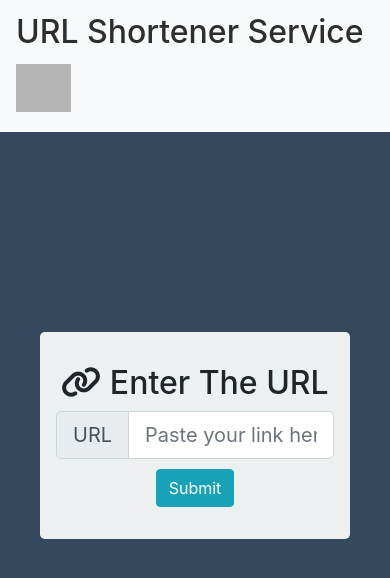
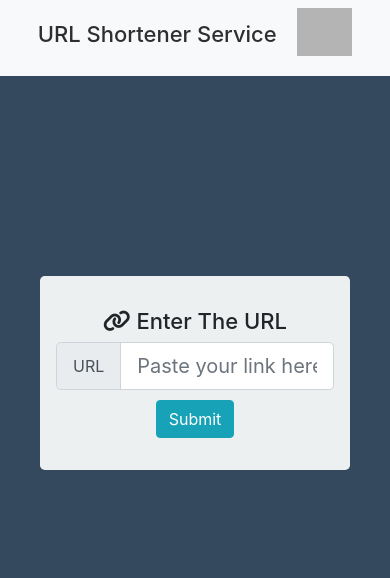
Before and after one commit to Avirup-301294/Friend-URL, a Node server app: page / in a window 390 px wide. Shown: the top 578 px of the page. Run offline with Node 20, Linux system fonts and the light colour scheme; some libraries are stand-ins or nearby versions; grey boxes are pictures that could not be loaded.

Commit message:
styles changed

```diff
--- a/public/css/styles.css
+++ b/public/css/styles.css
@@ -19,6 +19,18 @@ body {
 @media (max-width: 600px) {
     .container{
       padding: 40px 40px;
+    }
+    .headEl a h2{
+      font-size: 22px;
+    }
+    .icon {
+    font-size: 15px;
+    }
+    .tag {
+      font-size: 22px;
+    }
+    .url {
+      font-size: 16px;
     }
 }
 .icon{
--- a/views/index.ejs
+++ b/views/index.ejs
@@ -14,11 +14,11 @@
   <body>
     <header>
       <nav class="navbar navbar-light bg-light">
-        <div style="margin: 0 auto;">
-          <a class="navbar-brand" href="/"><h2>URL Shortener Service</h2></a>
-              <a href="https://github.com/Avirup-301294">
+        <div style="margin: 0 auto;" class="headEl">
+            <a class="navbar-brand" href="/"><h2>URL Shortener Service</h2></a>
+            <a href="https://github.com/Avirup-301294">
                 <img class="icon" src="https://image.flaticon.com/icons/png/512/25/25231.png">
-              </a>
+            </a>
           </div>
       </nav>
     </header>
@@ -26,11 +26,12 @@
     <div class="container" style="padding-top:200px;">
         <div class="jumbotron" style="background: #ecf0f1;">
           <div class="text-center">
-            <h2><i class="fas fa-link animated rubberBand"></i> Enter The URL</h2>
+            <h2 class="tag"><i class="fas fa-link animated rubberBand"></i> Enter The URL</h2>
           </div>
             <div class="input-group input-group-lg">
                 <div class="input-group-prepend">
-                  <span class="input-group-text" id="inputGroup-sizing-lg">URL</span>
+                  <span class="input-group-text" id="inputGroup-sizing-lg">
+                    <div class="url">URL</div></span>
                 </div>
                 <input type="text" class="form-control urlInput" aria-label="Large" aria-describedby="inputGroup-sizing-sm" placeholder="Paste your link here..." required >
             </div>
```
